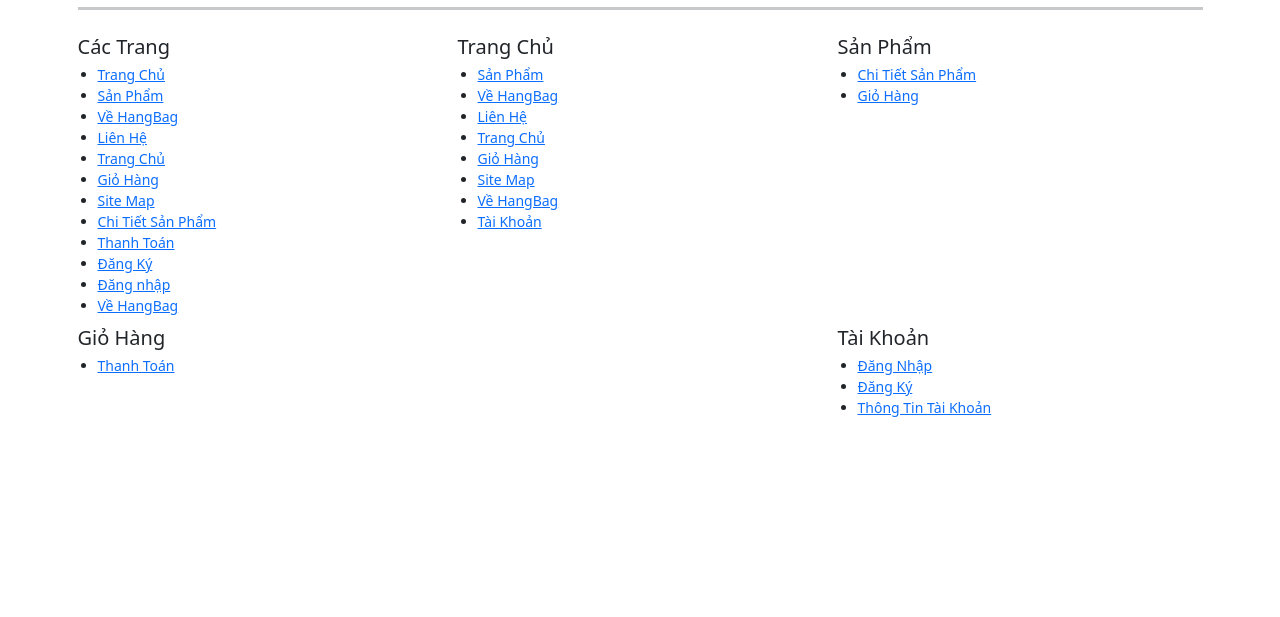
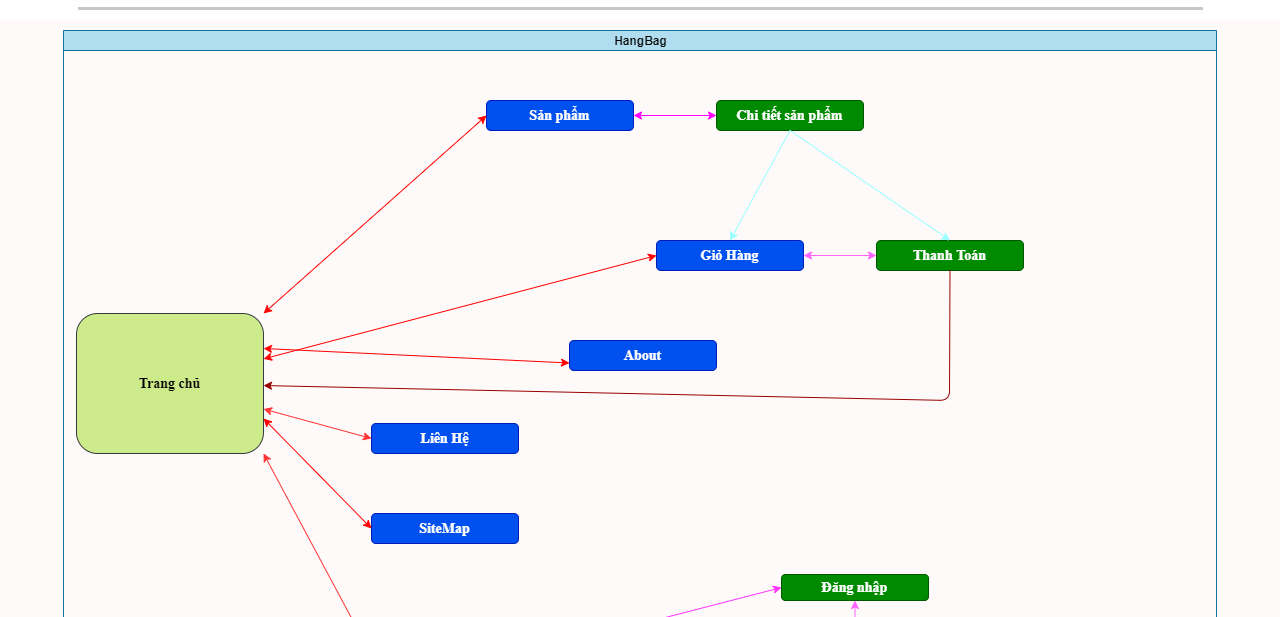
Before and after one commit to freedisable/hangbag.github.io, a plain HTML site: page pages/sitemap.html in a window 1280 px wide. Shown: the part 183-800 px from the top of the page. Drawn offline with Linux system fonts and the light colour scheme.

Commit message:
update
update1

```diff
--- a/pages/sitemap.html
+++ b/pages/sitemap.html
@@ -26,6 +26,14 @@
         }
         li {
             font-size: 1.4rem;
+        }
+        #sitemap{
+            background-image: url('../assets/img/sitemap.png');
+            background-repeat: no-repeat;
+            background-position: center;
+            background-color: snow;
+            width: 100%;
+            height: 800px;
         }
     </style>
 </head>
@@ -111,74 +119,9 @@
             <div class="container ">
                 <h1 class="text-center text-danger py-5">Site Map</h1>
                 <hr style="height: 3px;">
-                <div class="sitemap" style="height: 75vh;">
-                    <div class="row py-4">
-                        <div class="col-md-4 col-12">
-                            <h2>Các Trang</h2>
-                            <ul>
-                                <li><a href="/">Trang Chủ</a></li>
-                                <li><a href="/">Sản Phẩm</a></li>
-                                <li><a href="/">Về HangBag</a></li>
-                                <li><a href="/">Liên Hệ</a></li>
-                                <li><a href="/">Trang Chủ</a></li>
-                                <li><a href="/">Giỏ Hàng</a></li>
-                                <li><a href="/">Site Map</a></li>
-                                <li><a href="/">Chi Tiết Sản Phẩm</a></li>
-                                <li><a href="/">Thanh Toán</a></li>
-                                <li><a href="/">Đăng Ký</a></li>
-                                <li><a href="/">Đăng nhập</a></li>
-                                <li><a href="/">Về HangBag</a></li>
-                            </ul>
-                        </div>
-                        <div class="col-md-4 col-12">
-                            <h2>Trang Chủ</h2>
-                            <ul>
-                                <li><a href="/">Sản Phẩm</a></li>
-                                <li><a href="/">Về HangBag</a></li>
-                                <li><a href="/">Liên Hệ</a></li>
-                                <li><a href="/">Trang Chủ</a></li>
-                                <li><a href="/">Giỏ Hàng</a></li>
-                                <li><a href="/">Site Map</a></li>
-                                <li><a href="/">Về HangBag</a></li>
-                                <li><a href="/">Tài Khoản</a></li>
-                            </ul>
-                        </div>
-                        <div class="col-md-4 col-12">
-                            <h2>Sản Phẩm</h2>
-                            <ul>
-                                <li>
-                                    <a href="/">Chi Tiết Sản Phẩm</a>
-                                </li>
-                                <li>
-                                    <a href="/">Giỏ Hàng</a>
-                                </li>
-                            </ul>
-                        </div>
-                        <div class="col-md-4 col-12">
-                            <h2>Giỏ Hàng</h2>
-                            <ul>
-                                <li>
-                                    <a href="/">Thanh Toán</a>
-                                </li>
-                            </ul>
-                        </div>
-                        <div class="col-md-4 col-12"></div>
-                        <div class="col-md-4 col-12">
-                            <h2>Tài Khoản</h2>
-                            <ul>
-                                <li>
-                                    <a href="/">Đăng Nhập</a>
-                                </li>
-                                <li>
-                                    <a href="/">Đăng Ký</a>
-                                </li>
-                                <li>
-                                    <a href="/">Thông Tin Tài Khoản</a>
-                                </li>
-                            </ul>
-                        </div>
-                    </div>
-                </div>
+            </div>
+            <div id="sitemap" class="d-flex">
+
             </div>
         </div>
         <footer class="footer border ">
@@ -209,6 +152,9 @@
         </footer>
     </div>
     <script src="../assets/js/app.js"></script>
+    <script>
+        eventScroll();
+    </script>
 </body>
 
 </html>
```
Also changed, not shown: assets/js/app.js (+49 -51 lines), index.html (+5 -5 lines), pages/about.html (+1 -1 lines), pages/cart.html (+2 -1 lines), pages/contact.html (+3 -0 lines), pages/login.html (+26 -42 lines), pages/paying.html (+2 -1 lines), pages/products.html (+1 -1 lines), assets/img/sitemap.png (added).
